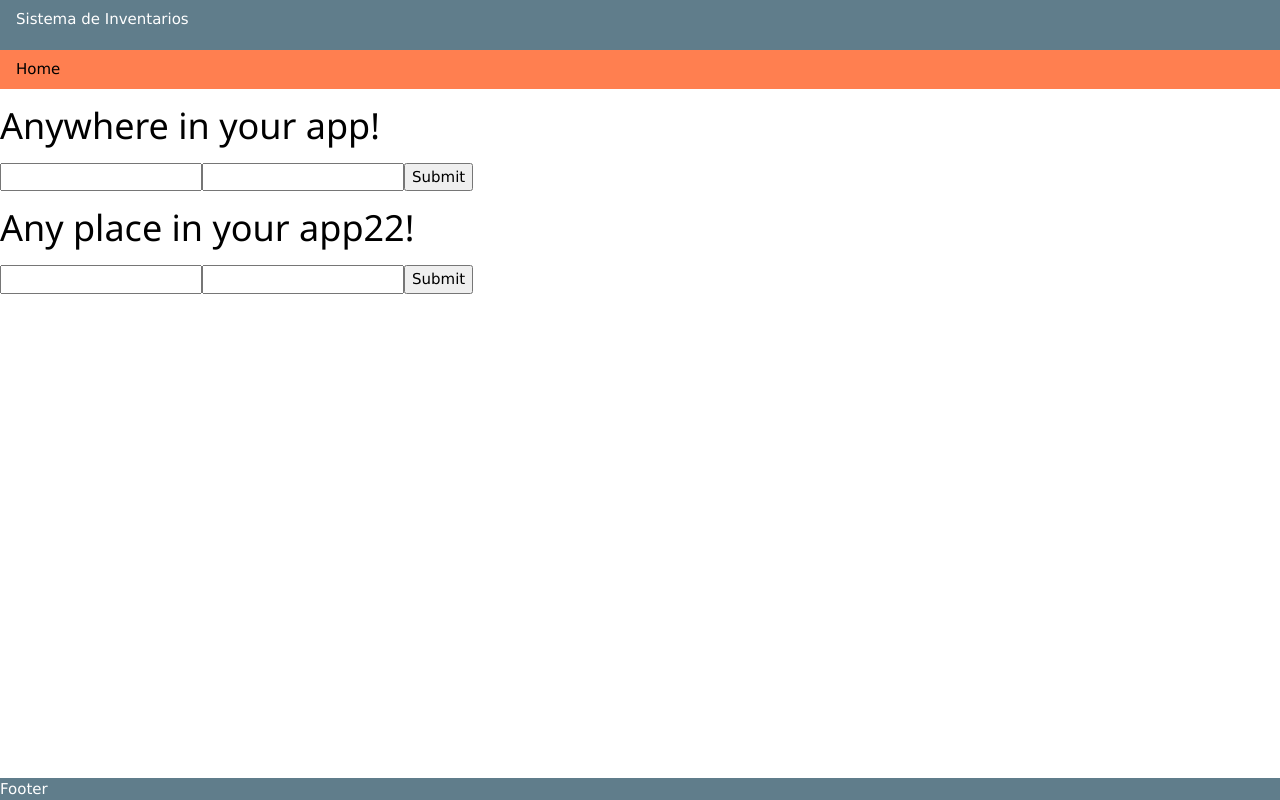
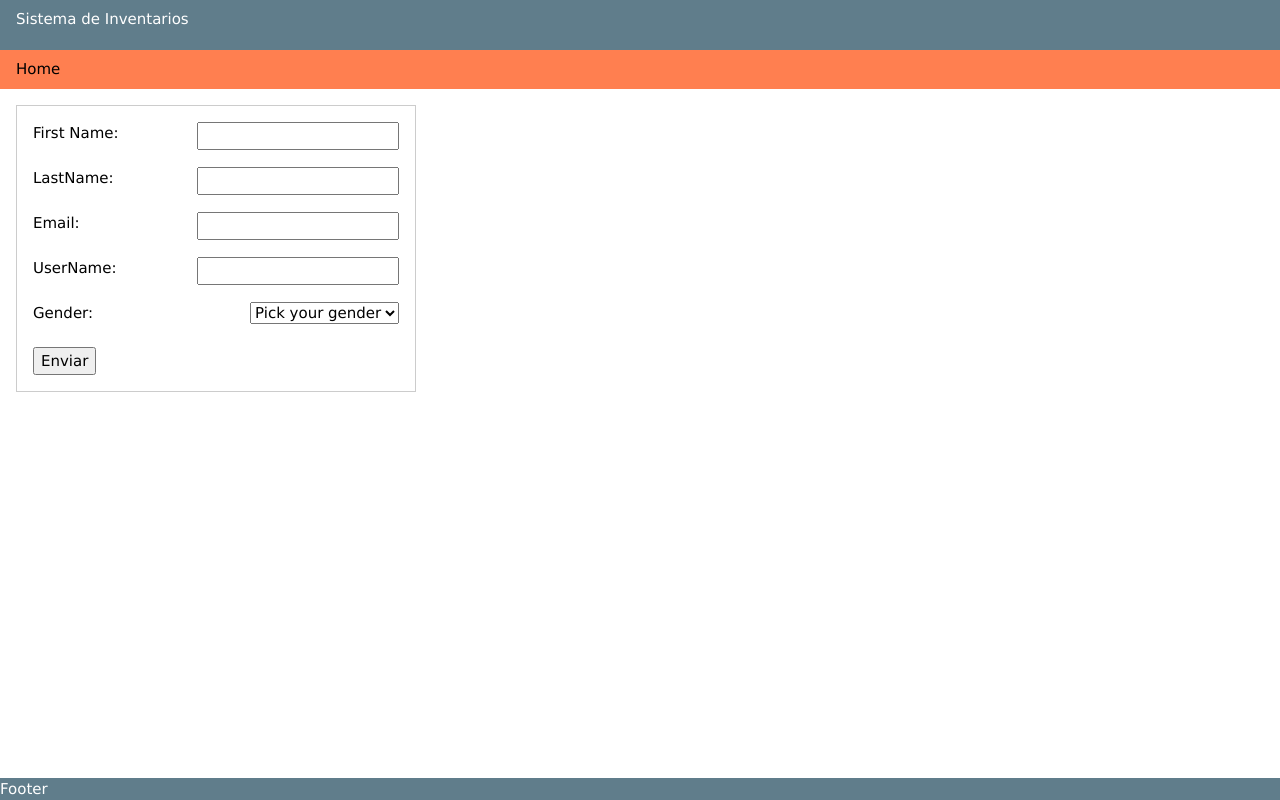
Before and after one commit to adrian-lucas/frontend_inventarios, a React (Create React App) app: page /formikForm in a window 1280 px wide. Built offline with nearby package versions, Linux system fonts and the light colour scheme.

Commit message:
formik de usuarios implementado

```diff
--- a/package.json
+++ b/package.json
@@ -14,7 +14,8 @@
     "react-redux": "^8.0.5",
     "react-router-dom": "^6.8.0",
     "react-scripts": "5.0.1",
-    "web-vitals": "^2.1.4"
+    "web-vitals": "^2.1.4",
+    "yup": "^1.0.0"
   },
   "scripts": {
     "start": "react-scripts start",
--- a/src/components/formikForm/FormikForm.jsx
+++ b/src/components/formikForm/FormikForm.jsx
@@ -21,10 +21,7 @@ const FormikForm = () => (
         return errors;
       }}
       onSubmit={(values, { setSubmitting }) => {
-        setTimeout(() => {
-          alert(JSON.stringify(values, null, 2));
-          setSubmitting(false);
-        }, 400);
+        console.log('propiedades de Setsubmitting',setSubmitting.arguments);
       }}
     >
       {({
@@ -88,10 +85,10 @@ const FormikForm = () => (
 
   {({ isSubmitting }) => (
     <Form>
-      <Field type="email" name="email" />
-      <ErrorMessage name="email" component="div" />
+      <Field  type="email" name="email" />
+      <ErrorMessage className="w3-text-red" name="email" component="div" />
       <Field type="password" name="password" />
-      <ErrorMessage name="password" component="div" />
+      <ErrorMessage className="w3-text-red" name="password" component="div" />
       <button type="submit" disabled={isSubmitting}>
         Submit
       </button>
--- a/src/components/formularioUsuario/FormularioUsuario.jsx
+++ b/src/components/formularioUsuario/FormularioUsuario.jsx
@@ -1,4 +1,4 @@
-import { useState,useEffect,useRef } from "react";
+import { useState,useRef } from "react";
 
 function FormularioUsuario({usuarios,setUsuarios}){
  const [firstName, setFirstName] = useState('');
--- /dev/null
+++ b/src/components/formularioUsuario2/FormularioUsuario2.jsx
@@ -0,0 +1,112 @@
+import {  Formik } from "formik";
+function FormularioUsuario2(){
+    return (
+        <div className="w3-margin w3-border" style={{maxWidth:'400px'}}>
+            <Formik
+                initialValues={{firstName:'',lastName:'',email:'',userName:'',gender:''}}
+                validate={values =>{
+                    let errors = {};
+                    if(!values.firstName) errors.firstName = "Requerido";
+                    if(!values.lastName) errors.lastName = "Requerido";
+                    if(!values.email) errors.email = "Requerido";
+                    if(!/^[A-Z0-9._%+-]+@[A-Z0-9.-]+\.[A-Z]{2,}$/i.test(values.email)) errors.email = "Email Invalido"
+                    if(!values.userName) errors.userName = "Requerido";
+                    if(!values.gender) errors.gender = "Requerido"
+                    return errors;
+                }}
+                onSubmit = {(values,{ setSubmitting }) => {
+                    setTimeout(()=>{
+                        alert(JSON.stringify(values, null,2));
+                        setSubmitting(false);
+                    },1000);
+                }}
+            >
+                {({
+                    values,
+                    errors,
+                    touched,
+                    handleChange,
+                    handleBlour,
+                    handleSubmit,
+                    isSubmitting
+                }) => (
+                    <form onSubmit={handleSubmit} className="w3-margin">
+                        <label>
+                            First Name:
+                            <input
+                                className="w3-right"
+                                type = "text"
+                                name = 'firstName'
+                                onChange = {handleChange}
+                                onBlur = {handleBlour}
+                                value = {values.firstName}
+                             />
+                        </label><br /><br />
+                        {errors.firstName && touched.firstName && errors.firstName}
+                        <label>
+                            LastName:
+                            <input
+                                className="w3-right"
+                                type="text"
+                                name="lastName"
+                                onChange={handleChange}
+                                onBlur={handleBlour}
+                                value= {values.lastName}
+                            />
+                        </label><br /> <br />
+                        {errors.lastName && touched.lastName && errors.lastName}
+                        <label>
+                            Email:
+                            <input
+                                className="w3-right"
+                                type="text"
+                                name="email"
+                                onChange={handleChange}
+                                onBlur={handleBlour}
+                                value= {values.email}
+                            />
+                        </label><br /><br />
+                        {errors.email && touched.email && errors.email}
+                        <label>
+                            UserName:
+                            <input
+                                className="w3-right"
+                                type="text"
+                                name="userName"
+                                onChange={handleChange}
+                                onBlur={handleBlour}
+                                value= {values.userName}
+                            />
+                        </label><br /><br />
+                        {errors.userName && touched.userName && errors.userName}
+                        <label>
+                            Gender:
+                            <span className="w3-middle w3-text-red">{errors.gender && touched.gender && errors.gender}</span>
+                            <select
+                                className="w3-right"
+                                name="gender"
+                                onChange={handleChange}
+                                onBlur={handleBlour}
+                                value= {values.gender}
+                            >
+                                <option value="" key="0">Pick your gender</option>
+                                <option value="female" key='1'>Female</option>
+                                <option value="male" key='2'>Male</option>
+                                <option value="agender" key='3'>Agender</option>
+                                <option value="fluid" key='4'>Fluid</option>
+                                <option value="other" key='5'>Other</option>
+                            </select>
+                        </label><br /><br />
+
+
+                        <input type="submit" value="Enviar"/>
+
+                    </form>
+                )}
+
+            </Formik>
+
+        </div>
+    );
+}
+export default FormularioUsuario2;
--- a/src/routes/Router.jsx
+++ b/src/routes/Router.jsx
@@ -5,6 +5,7 @@ import PageUsuarios from "../pages/PageUsuarios";
 import PageProductos from "../pages/PageProductos";
 import FormularioLogin from "../components/formularioLogin/FormularioLogin";
 import FormikForm from "../components/formikForm/FormikForm";
+import FormularioUsuario2 from "../components/formularioUsuario2/FormularioUsuario2";
 function Router({activeSession}){
 
     return (
@@ -13,7 +14,7 @@ function Router({activeSession}){
             <Route path="/info" element = {<Info/>}/>
             <Route path="/usuarios" element = {activeSession?<PageUsuarios/>:<FormularioLogin/>} />
             <Route path="/productos" element =  {activeSession?<PageProductos/>:<FormularioLogin/>}/>
-            <Route path="/formikForm" element = {<FormikForm/>}/>
+            <Route path="/formikForm" element = {<FormularioUsuario2/>}/>
         </Routes>
     );
 }
```
Also changed, not shown: 1 other file (tests, documents, lock files or other folders).
